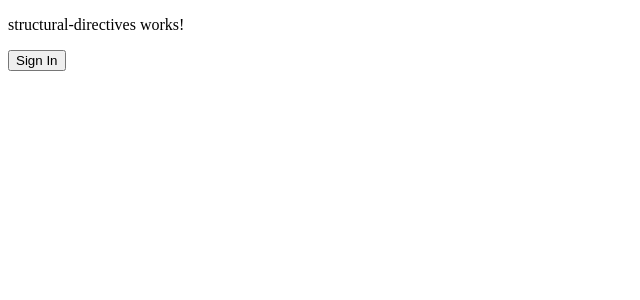
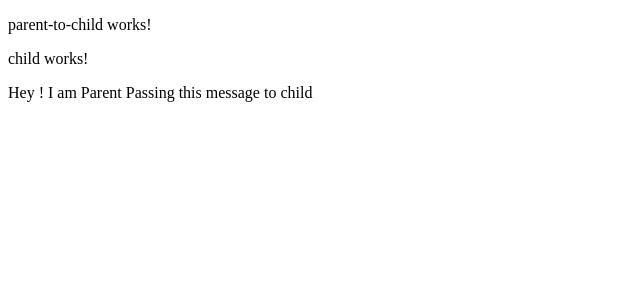
Before and after one commit to Zeologan/Angular-Micro-Build, an Angular app: page / in a window 1280 px wide. Shown: the top 300 px of the page, without its empty margins (0-640 px from the left). Built offline with nearby package versions, Linux system fonts and the light colour scheme.

Commit message:
Day 5 Completed

```diff
--- a/src/app/app.component.html
+++ b/src/app/app.component.html
@@ -1,4 +1,5 @@
 <!-- <app-interpolation></app-interpolation> -->
 <!-- <app-event-binding></app-event-binding> -->
 <!-- <app-two-way-data-binding></app-two-way-data-binding> -->
-<app-structural-directives></app-structural-directives>
+<!-- <app-structural-directives></app-structural-directives> -->
+<app-parent-to-child/>
--- a/src/app/app.module.ts
+++ b/src/app/app.module.ts
@@ -8,6 +8,8 @@ import { EventBindingComponent } from './event-binding/event-binding.component';
 import { TwoWayDataBindingComponent } from './two-way-data-binding/two-way-data-binding.component';
 import { FormsModule } from '@angular/forms';
 import { StructuralDirectivesComponent } from './structural-directives/structural-directives.component';
+import { ParentToChildComponent } from './parent-to-child/parent-to-child.component';
+import { ChildComponent } from './parent-to-child/child/child.component';
 
 @NgModule({
   declarations: [
@@ -15,7 +17,9 @@ import { StructuralDirectivesComponent } from './structural-directives/structura
     InterpolationComponent,
     EventBindingComponent,
     TwoWayDataBindingComponent,
-    StructuralDirectivesComponent
+    StructuralDirectivesComponent,
+    ParentToChildComponent,
+    ChildComponent
   ],
   imports: [
     BrowserModule,
--- /dev/null
+++ b/src/app/parent-to-child/child/child.component.html
@@ -0,0 +1,2 @@
+<p>child works!</p>
+<p>{{message}}</p>
--- /dev/null
+++ b/src/app/parent-to-child/parent-to-child.component.html
@@ -0,0 +1,2 @@
+<p>parent-to-child works!</p>
+<app-child [message]="parentToChild"></app-child>
--- /dev/null
+++ b/src/app/parent-to-child/parent-to-child.component.ts
@@ -0,0 +1,10 @@
+import { Component } from '@angular/core';
+
+@Component({
+  selector: 'app-parent-to-child',
+  templateUrl: './parent-to-child.component.html',
+  styleUrls: ['./parent-to-child.component.css']
+})
+export class ParentToChildComponent {
+  parentToChild = "Hey ! I am Parent Passing this message to child"
+}
```
Also changed, not shown: src/app/parent-to-child/child/child.component.ts (added, +10 -0 lines), src/app/parent-to-child/child/child.component.css (added), src/app/parent-to-child/parent-to-child.component.css (added).
